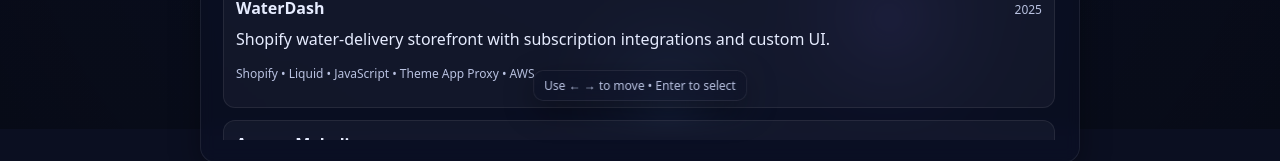
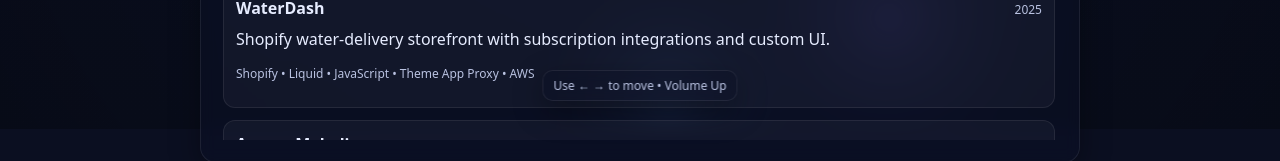
Before and after one commit to MaciejDotDev/maciejm.dev, a React (Vite) app: page / in a window 1280 px wide. Shown: the part 671-832 px from the top of the page. Built offline with nearby package versions, Linux system fonts and the light colour scheme.

Commit message:
updating text at bottom of website

```diff
--- a/src/App.tsx
+++ b/src/App.tsx
@@ -92,7 +92,7 @@
         </section>
       </main>
 
-      <footer className="foot">Use ← → to move • Enter to select</footer>
+      <footer className="foot">Use ← → to move • Volume Up </footer>
     </div>
   )
 }
```
